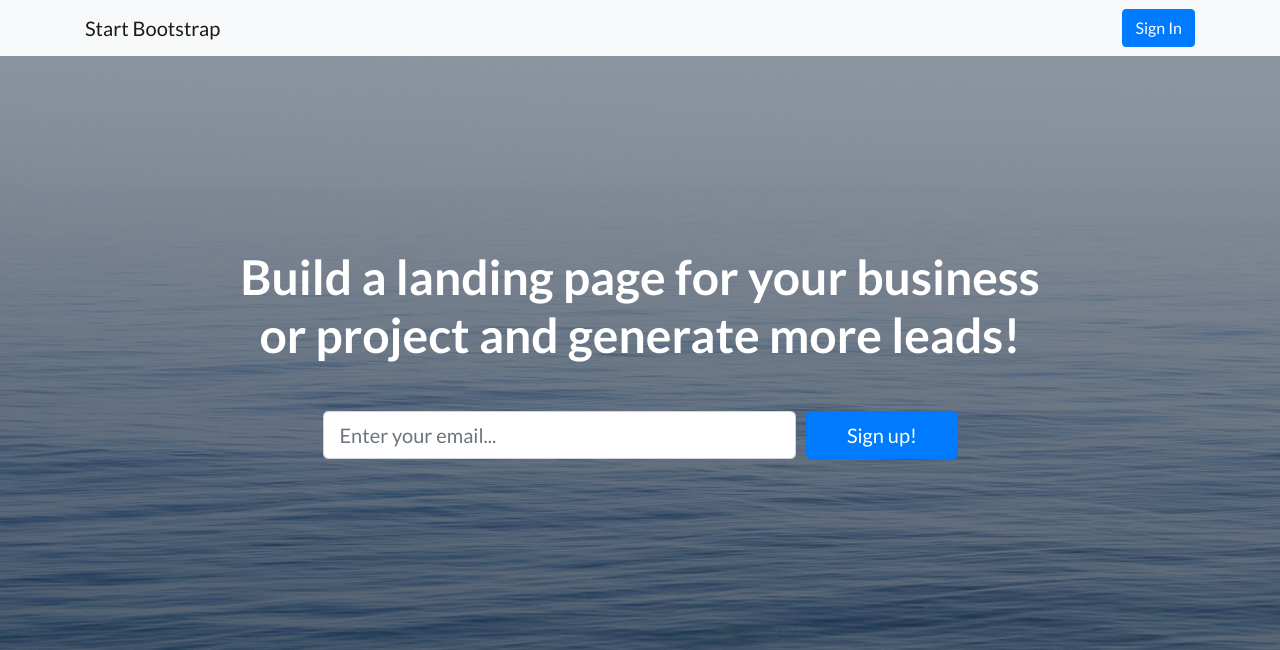
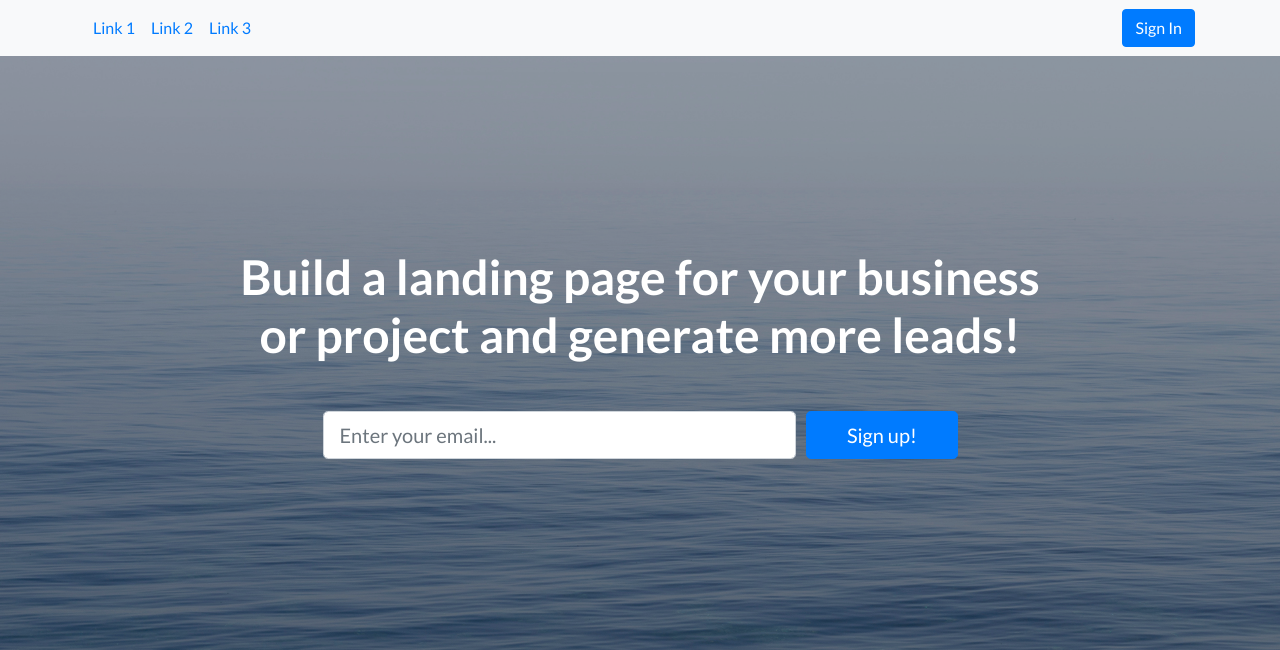
Before and after one commit to shacker/ap, a Django app: template ap/templates/base.html in a window 1280 px wide. Shown: the top 650 px of the page. Run offline with Django 3.2, Linux system fonts and the light colour scheme; the template is opened without the code that fills it, so the values that code supplies are empty; style sheets or scripts are compiled from the project's sources; some libraries are stand-ins or nearby versions.

Commit message:
Sample navigation

```diff
--- a/ap/templates/base.html
+++ b/ap/templates/base.html
@@ -29,9 +29,20 @@
 
   <body>
     <!-- Navigation -->
-    <nav class="navbar navbar-light bg-light static-top">
+    <nav class="navbar navbar-expand-sm bg-light static-top">
       <div class="container">
-        <a class="navbar-brand" href="#">Start Bootstrap</a>
+
+          <ul class="navbar-nav">
+              <li class="nav-item">
+                <a class="nav-link" href="#">Link 1</a>
+              </li>
+              <li class="nav-item">
+                <a class="nav-link" href="#">Link 2</a>
+              </li>
+              <li class="nav-item">
+                <a class="nav-link" href="#">Link 3</a>
+              </li>
+            </ul>
         <a class="btn btn-primary" href="#">Sign In</a>
       </div>
     </nav>
```
